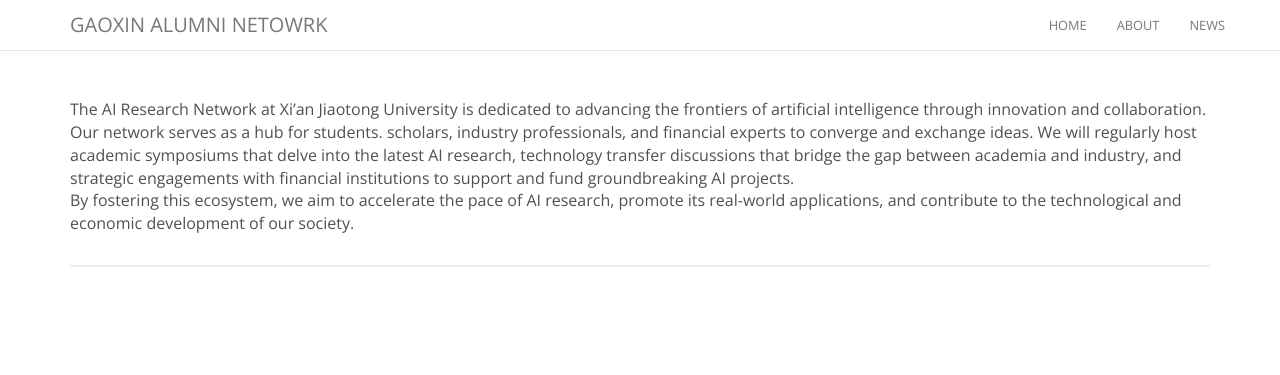
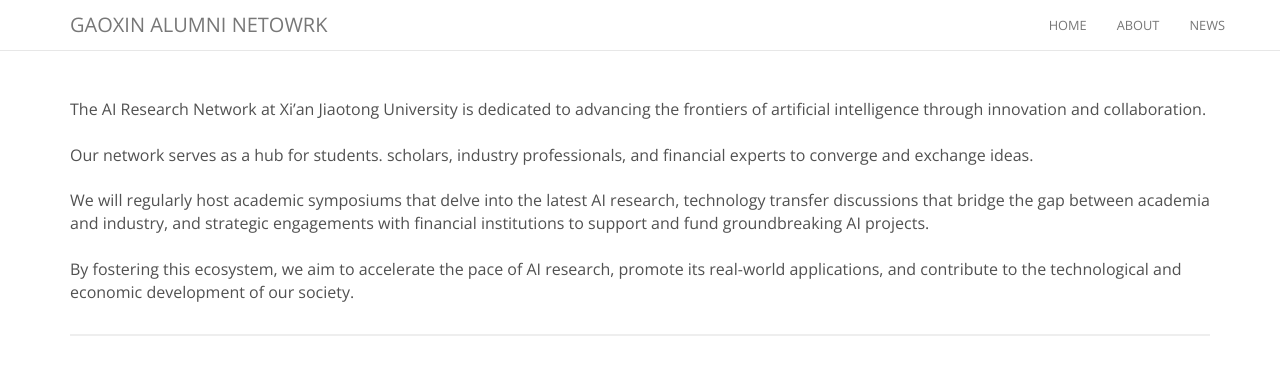
Before and after one commit to XjtuAI/xjtuai.github.io, a Jekyll site: the page built from about.md, in a window 1280 px wide. Shown: the top 375 px of the page. Built offline with Jekyll 4.4.1, drawn with Linux system fonts in a browser that asks for light colours; nearby versions of some CDN libraries.

Commit message:
format adjustment

```diff
--- a/about.md
+++ b/about.md
@@ -3,6 +3,11 @@
 permalink: /about/
 ---
 
-The AI Research Network at Xi'an Jiaotong University is dedicated to advancing the frontiers of artificial intelligence through innovation and collaboration. Our network serves as a hub for students. scholars, industry professionals, and financial experts to converge and exchange ideas. We will regularly host academic symposiums that delve into the latest AI research, technology transfer discussions that bridge the gap between academia and industry, and strategic engagements with financial institutions to support and fund groundbreaking AI projects. <br>
+The AI Research Network at Xi'an Jiaotong University is dedicated to advancing the frontiers of artificial intelligence through innovation and collaboration.
+<br><br>
+Our network serves as a hub for students. scholars, industry professionals, and financial experts to converge and exchange ideas.
+<br><br>
+We will regularly host academic symposiums that delve into the latest AI research, technology transfer discussions that bridge the gap between academia and industry, and strategic engagements with financial institutions to support and fund groundbreaking AI projects.
+ <br> <br>
 By fostering this ecosystem, we aim to accelerate the pace of AI research, promote its real-world applications, and contribute to the technological and economic development of our society.
 <hr>
```
